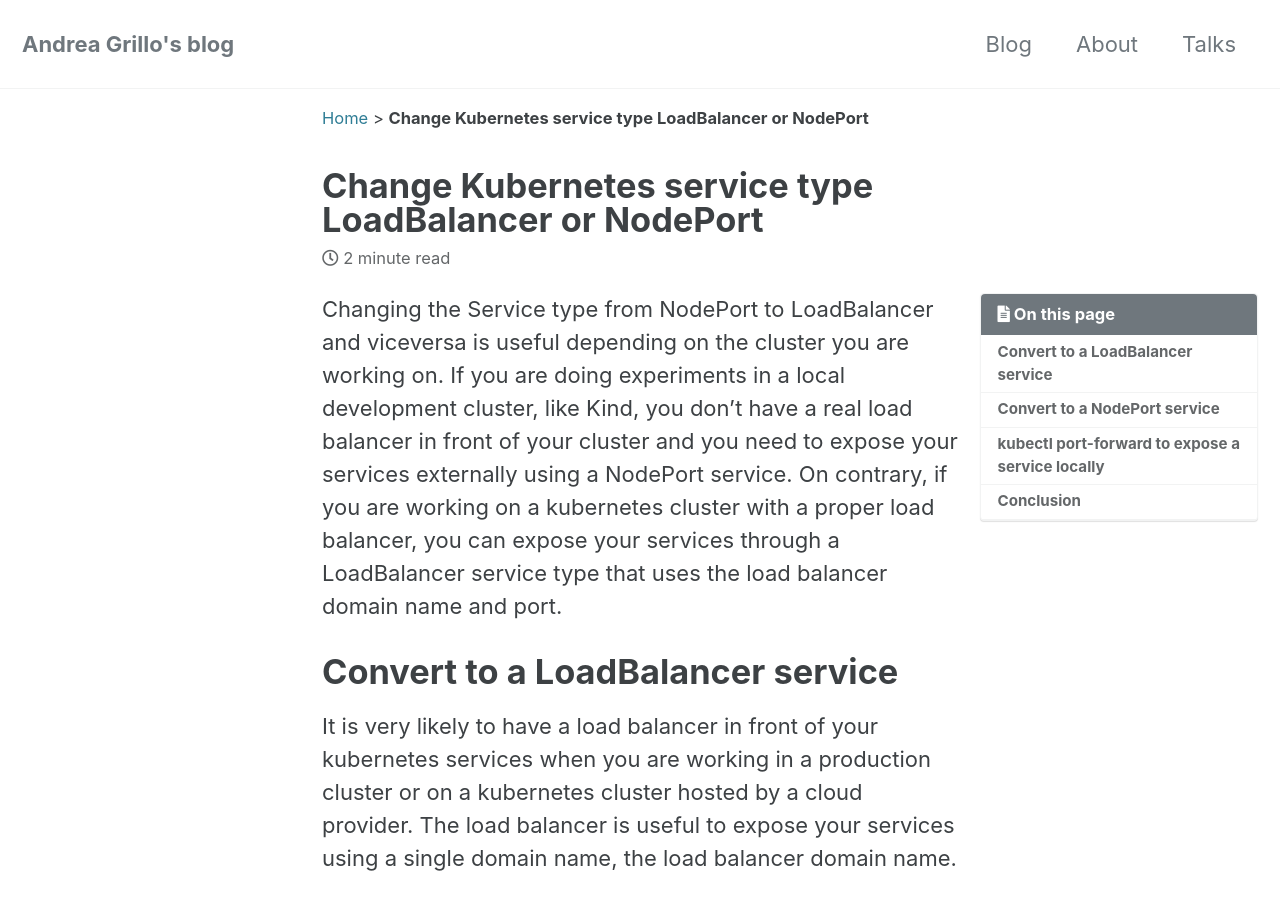
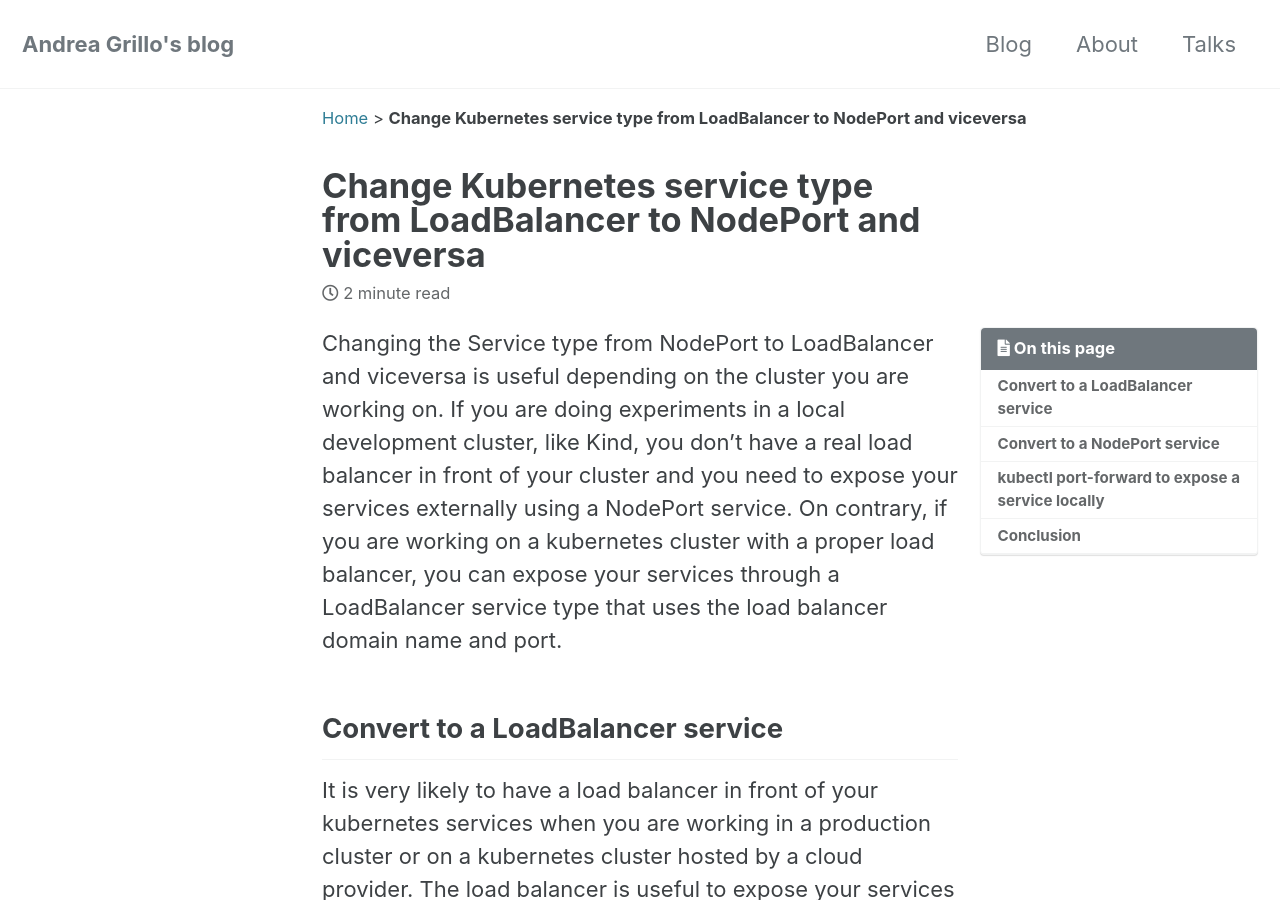
Before and after one commit to andregri/andregri.github.io, a Jekyll site: the page built from _posts/2023-08-11-kubernetes-change-service-type.md, in a window 1280 px wide and 900 px high. Built offline with Jekyll 4.4.1, drawn with Linux system fonts in a browser that asks for light colours; cached includes are drawn as plain includes; comment, search, counter and statistics services are not loaded.

Commit message:
Update 2023-08-11-kubernetes-change-service-type.md

````diff
--- a/_posts/2023-08-11-kubernetes-change-service-type.md
+++ b/_posts/2023-08-11-kubernetes-change-service-type.md
@@ -1,13 +1,13 @@
 ---
 layout: single
-title: Change Kubernetes service type LoadBalancer or NodePort
+title: Change Kubernetes service type from LoadBalancer to NodePort and viceversa
 toc: true
-tags: kubernetes operator go
+tags: kubernetes
 ---
 
 Changing the Service type from NodePort to LoadBalancer and viceversa is useful depending on the cluster you are working on. If you are doing experiments in a local development cluster, like Kind, you don't have a real load balancer in front of your cluster and you need to expose your services externally using a NodePort service. On contrary, if you are working on a kubernetes cluster with a proper load balancer, you can expose your services through a LoadBalancer service type that uses the load balancer domain name and port.
 
-# Convert to a LoadBalancer service
+## Convert to a LoadBalancer service
 
 It is very likely to have a load balancer in front of your kubernetes services when you are working in a production cluster or on a kubernetes cluster hosted by a cloud provider. The load balancer is useful to expose your services using a single domain name, the load balancer domain name.
 
@@ -17,7 +17,7 @@ The command to convert a service type to a LoadBalancer service type is:
 kubectl patch svc <service-name> -n <namespace> -p '{"spec": {"type": "LoadBalancer"}}'
 ```
 
-# Convert to a NodePort service
+## Convert to a NodePort service
 
 If you are working on a development kubernetes cluster you probably don't have a load balancer to forward the incoming requests to the services. To connect to your services you have to expose them using a Node Port service type that open the same port on each node of the cluster. So to connect to the service in a multi-node cluster, you type the name of a node and the exposed port. Compared to a load balancer, you should know the node names before connecting to the service.
 
@@ -27,7 +27,7 @@ The command to convert a service type to a NodePort service type is:
 kubectl patch svc <service-name> -n <namespace> -p '{"spec": {"type": "NodePort"}}'
 ```
 
-# kubectl port-forward to expose a service locally
+## kubectl port-forward to expose a service locally
 
 kubectl tool contains the port-forward command to expose a service locally on the port we choose. It means you can connect to the service using `localhost:port`.
 
@@ -49,7 +49,7 @@ The [Argo CD Getting Started guide](https://argo-cd.readthedocs.io/en/stable/get
 
 I personally used the combination of a NodePort service and kubectl port-forward command when working with Istio Gateways. Istio creates a LoadbBalancer service when you create a Gateway. Since I was working in a Kind cluster, I first changed the service type and then I exposed it locally.
 
-# Conclusion
+## Conclusion
 
 Depending if you a have load balancer or not, you may need to change service type to connect to them.
 
````
